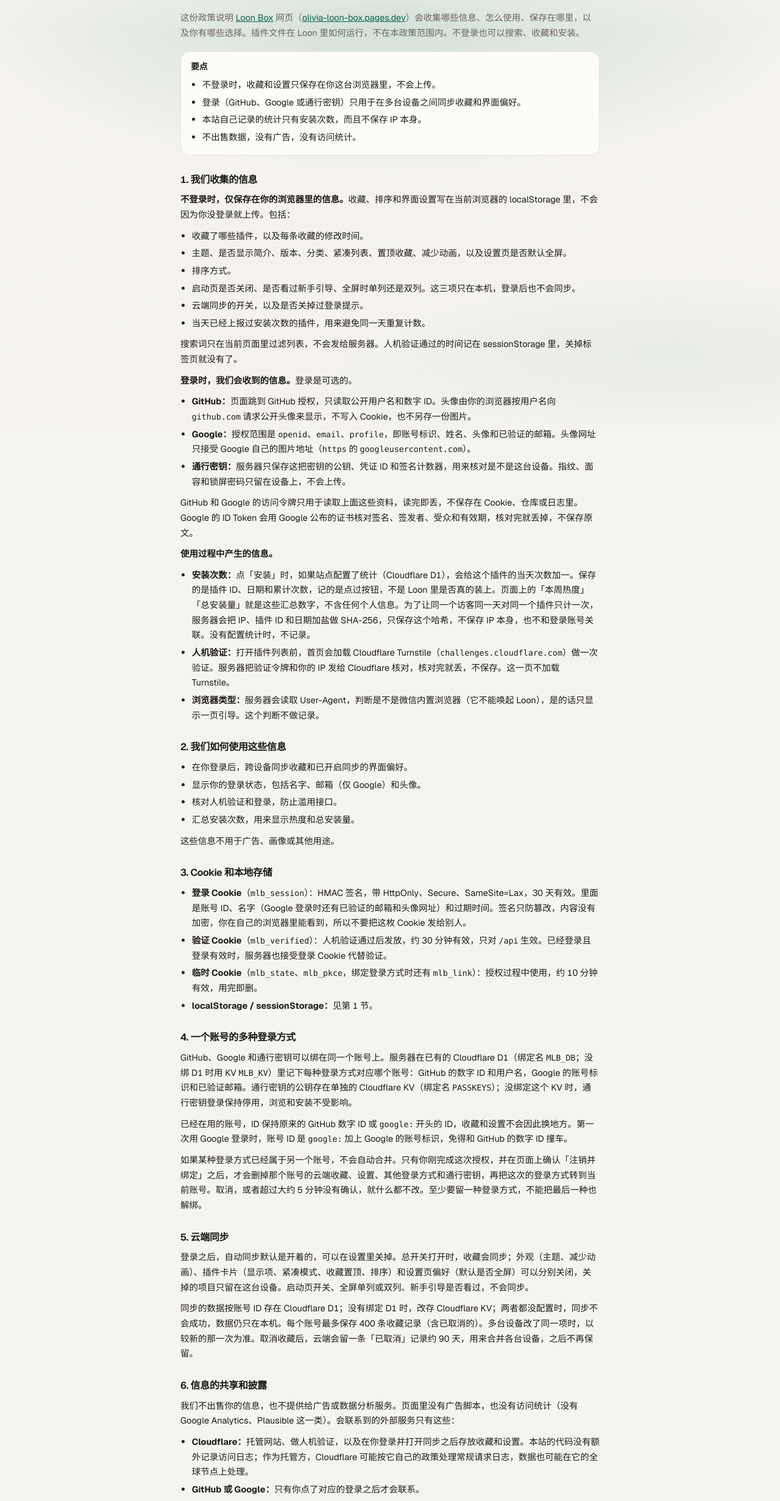
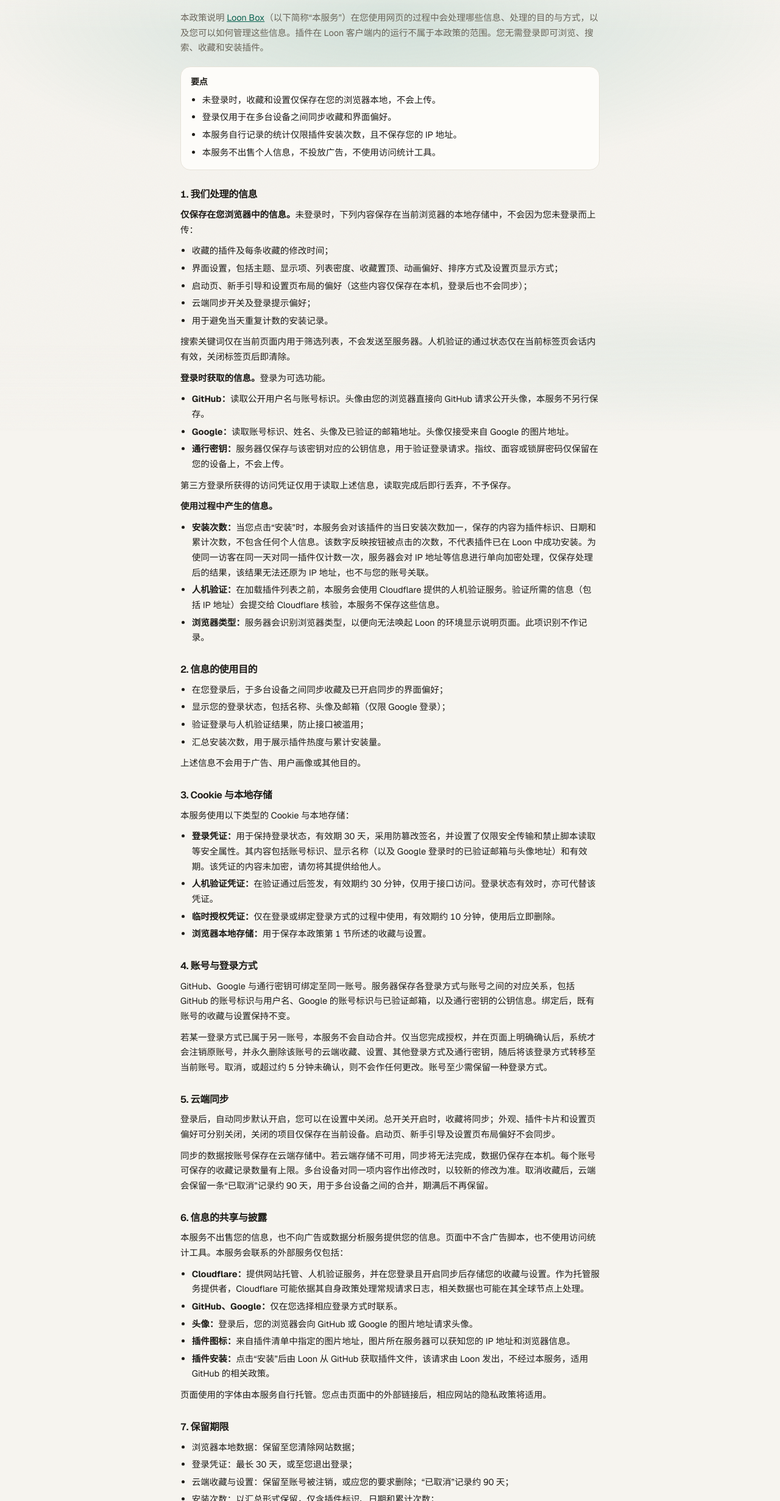
Before and after one commit to OliviaR13/MyLoon, a plain HTML site: page box/privacy.html in a window 1280 px wide. Shown: the part 94-2555 px from the top of the page at 61% size. Drawn offline with Linux system fonts and the light colour scheme.

Commit message:
Make privacy policy and terms more formal; remove implementation details

```diff
--- a/box/privacy.html
+++ b/box/privacy.html
@@ -40,112 +40,111 @@
     </header>
 
     <article class="doc">
-      <p class="lede">这份政策说明 <a href="./">Loon Box</a> 网页（<a href="https://olivia-loon-box.pages.dev/">olivia-loon-box.pages.dev</a>）会收集哪些信息、怎么使用、保存在哪里，以及你有哪些选择。插件文件在 Loon 里如何运行，不在本政策范围内。不登录也可以搜索、收藏和安装。</p>
+      <p class="lede">本政策说明 <a href="./">Loon Box</a>（以下简称“本服务”）在您使用网页的过程中会处理哪些信息、处理的目的与方式，以及您可以如何管理这些信息。插件在 Loon 客户端内的运行不属于本政策的范围。您无需登录即可浏览、搜索、收藏和安装插件。</p>
 
       <section class="sum" aria-label="要点">
         <h2>要点</h2>
         <ul>
-          <li>不登录时，收藏和设置只保存在你这台浏览器里，不会上传。</li>
-          <li>登录（GitHub、Google 或通行密钥）只用于在多台设备之间同步收藏和界面偏好。</li>
-          <li>本站自己记录的统计只有安装次数，而且不保存 IP 本身。</li>
-          <li>不出售数据，没有广告，没有访问统计。</li>
+          <li>未登录时，收藏和设置仅保存在您的浏览器本地，不会上传。</li>
+          <li>登录仅用于在多台设备之间同步收藏和界面偏好。</li>
+          <li>本服务自行记录的统计仅限插件安装次数，且不保存您的 IP 地址。</li>
+          <li>本服务不出售个人信息，不投放广告，不使用访问统计工具。</li>
         </ul>
       </section>
 
-      <h2>1. 我们收集的信息</h2>
-      <p><strong>不登录时，仅保存在你的浏览器里的信息。</strong>收藏、排序和界面设置写在当前浏览器的 localStorage 里，不会因为你没登录就上传。包括：</p>
+      <h2>1. 我们处理的信息</h2>
+      <p><strong>仅保存在您浏览器中的信息。</strong>未登录时，下列内容保存在当前浏览器的本地存储中，不会因为您未登录而上传：</p>
       <ul>
-        <li>收藏了哪些插件，以及每条收藏的修改时间。</li>
-        <li>主题、是否显示简介、版本、分类、紧凑列表、置顶收藏、减少动画，以及设置页是否默认全屏。</li>
-        <li>排序方式。</li>
-        <li>启动页是否关闭、是否看过新手引导、全屏时单列还是双列。这三项只在本机，登录后也不会同步。</li>
-        <li>云端同步的开关，以及是否关掉过登录提示。</li>
-        <li>当天已经上报过安装次数的插件，用来避免同一天重复计数。</li>
+        <li>收藏的插件及每条收藏的修改时间；</li>
+        <li>界面设置，包括主题、显示项、列表密度、收藏置顶、动画偏好、排序方式及设置页显示方式；</li>
+        <li>启动页、新手引导和设置页布局的偏好（这些内容仅保存在本机，登录后也不会同步）；</li>
+        <li>云端同步开关及登录提示偏好；</li>
+        <li>用于避免当天重复计数的安装记录。</li>
       </ul>
-      <p>搜索词只在当前页面里过滤列表，不会发给服务器。人机验证通过的时间记在 sessionStorage 里，关掉标签页就没有了。</p>
+      <p>搜索关键词仅在当前页面内用于筛选列表，不会发送至服务器。人机验证的通过状态仅在当前标签页会话内有效，关闭标签页后即清除。</p>
 
-      <p><strong>登录时，我们会收到的信息。</strong>登录是可选的。</p>
+      <p><strong>登录时获取的信息。</strong>登录为可选功能。</p>
       <ul>
-        <li><strong>GitHub：</strong>页面跳到 GitHub 授权，只读取公开用户名和数字 ID。头像由你的浏览器按用户名向 <code>github.com</code> 请求公开头像来显示，不写入 Cookie，也不另存一份图片。</li>
-        <li><strong>Google：</strong>授权范围是 <code>openid</code>、<code>email</code>、<code>profile</code>，即账号标识、姓名、头像和已验证的邮箱。头像网址只接受 Google 自己的图片地址（<code>https</code> 的 <code>googleusercontent.com</code>）。</li>
-        <li><strong>通行密钥：</strong>服务器只保存这把密钥的公钥、凭证 ID 和签名计数器，用来核对是不是这台设备。指纹、面容和锁屏密码只留在设备上，不会上传。</li>
+        <li><strong>GitHub：</strong>读取公开用户名与账号标识。头像由您的浏览器直接向 GitHub 请求公开头像，本服务不另行保存。</li>
+        <li><strong>Google：</strong>读取账号标识、姓名、头像及已验证的邮箱地址。头像仅接受来自 Google 的图片地址。</li>
+        <li><strong>通行密钥：</strong>服务器仅保存与该密钥对应的公钥信息，用于验证登录请求。指纹、面容或锁屏密码仅保留在您的设备上，不会上传。</li>
       </ul>
-      <p>GitHub 和 Google 的访问令牌只用于读取上面这些资料，读完即丢，不保存在 Cookie、仓库或日志里。Google 的 ID Token 会用 Google 公布的证书核对签名、签发者、受众和有效期，核对完就丢掉，不保存原文。</p>
+      <p>第三方登录所获得的访问凭证仅用于读取上述信息，读取完成后即行丢弃，不予保存。</p>
 
       <p><strong>使用过程中产生的信息。</strong></p>
       <ul>
-        <li><strong>安装次数：</strong>点「安装」时，如果站点配置了统计（Cloudflare D1），会给这个插件的当天次数加一。保存的是插件 ID、日期和累计次数，记的是点过按钮，不是 Loon 里是否真的装上。页面上的「本周热度」「总安装量」就是这些汇总数字，不含任何个人信息。为了让同一个访客同一天对同一个插件只计一次，服务器会把 IP、插件 ID 和日期加盐做 SHA-256，只保存这个哈希，不保存 IP 本身，也不和登录账号关联。没有配置统计时，不记录。</li>
-        <li><strong>人机验证：</strong>打开插件列表前，首页会加载 Cloudflare Turnstile（<code>challenges.cloudflare.com</code>）做一次验证。服务器把验证令牌和你的 IP 发给 Cloudflare 核对，核对完就丢，不保存。这一页不加载 Turnstile。</li>
-        <li><strong>浏览器类型：</strong>服务器会读取 User-Agent，判断是不是微信内置浏览器（它不能唤起 Loon），是的话只显示一页引导。这个判断不做记录。</li>
+        <li><strong>安装次数：</strong>当您点击“安装”时，本服务会对该插件的当日安装次数加一，保存的内容为插件标识、日期和累计次数，不包含任何个人信息。该数字反映按钮被点击的次数，不代表插件已在 Loon 中成功安装。为使同一访客在同一天对同一插件仅计数一次，服务器会对 IP 地址等信息进行单向加密处理，仅保存处理后的结果，该结果无法还原为 IP 地址，也不与您的账号关联。</li>
+        <li><strong>人机验证：</strong>在加载插件列表之前，本服务会使用 Cloudflare 提供的人机验证服务。验证所需的信息（包括 IP 地址）会提交给 Cloudflare 核验，本服务不保存这些信息。</li>
+        <li><strong>浏览器类型：</strong>服务器会识别浏览器类型，以便向无法唤起 Loon 的环境显示说明页面。此项识别不作记录。</li>
       </ul>
 
-      <h2>2. 我们如何使用这些信息</h2>
+      <h2>2. 信息的使用目的</h2>
       <ul>
-        <li>在你登录后，跨设备同步收藏和已开启同步的界面偏好。</li>
-        <li>显示你的登录状态，包括名字、邮箱（仅 Google）和头像。</li>
-        <li>核对人机验证和登录，防止滥用接口。</li>
-        <li>汇总安装次数，用来显示热度和总安装量。</li>
+        <li>在您登录后，于多台设备之间同步收藏及已开启同步的界面偏好；</li>
+        <li>显示您的登录状态，包括名称、头像及邮箱（仅限 Google 登录）；</li>
+        <li>验证登录与人机验证结果，防止接口被滥用；</li>
+        <li>汇总安装次数，用于展示插件热度与累计安装量。</li>
       </ul>
-      <p>这些信息不用于广告、画像或其他用途。</p>
+      <p>上述信息不会用于广告、用户画像或其他目的。</p>
 
-      <h2>3. Cookie 和本地存储</h2>
+      <h2>3. Cookie 与本地存储</h2>
+      <p>本服务使用以下类型的 Cookie 与本地存储：</p>
       <ul>
-        <li><strong>登录 Cookie</strong>（<code>mlb_session</code>）：HMAC 签名，带 HttpOnly、Secure、SameSite=Lax，30 天有效。里面是账号 ID、名字（Google 登录时还有已验证的邮箱和头像网址）和过期时间。签名只防篡改，内容没有加密，你在自己的浏览器里能看到，所以不要把这枚 Cookie 发给别人。</li>
-        <li><strong>验证 Cookie</strong>（<code>mlb_verified</code>）：人机验证通过后发放，约 30 分钟有效，只对 <code>/api</code> 生效。已经登录且登录有效时，服务器也接受登录 Cookie 代替验证。</li>
-        <li><strong>临时 Cookie</strong>（<code>mlb_state</code>、<code>mlb_pkce</code>，绑定登录方式时还有 <code>mlb_link</code>）：授权过程中使用，约 10 分钟有效，用完即删。</li>
-        <li><strong>localStorage / sessionStorage：</strong>见第 1 节。</li>
+        <li><strong>登录凭证：</strong>用于保持登录状态，有效期 30 天，采用防篡改签名，并设置了仅限安全传输和禁止脚本读取等安全属性。其内容包括账号标识、显示名称（以及 Google 登录时的已验证邮箱与头像地址）和有效期。该凭证的内容未加密，请勿将其提供给他人。</li>
+        <li><strong>人机验证凭证：</strong>在验证通过后签发，有效期约 30 分钟，仅用于接口访问。登录状态有效时，亦可代替该凭证。</li>
+        <li><strong>临时授权凭证：</strong>仅在登录或绑定登录方式的过程中使用，有效期约 10 分钟，使用后立即删除。</li>
+        <li><strong>浏览器本地存储：</strong>用于保存本政策第 1 节所述的收藏与设置。</li>
       </ul>
 
-      <h2>4. 一个账号的多种登录方式</h2>
-      <p>GitHub、Google 和通行密钥可以绑在同一个账号上。服务器在已有的 Cloudflare D1（绑定名 <code>MLB_DB</code>；没绑 D1 时用 KV <code>MLB_KV</code>）里记下每种登录方式对应哪个账号：GitHub 的数字 ID 和用户名，Google 的账号标识和已验证邮箱。通行密钥的公钥存在单独的 Cloudflare KV（绑定名 <code>PASSKEYS</code>）；没绑定这个 KV 时，通行密钥登录保持停用，浏览和安装不受影响。</p>
-      <p>已经在用的账号，ID 保持原来的 GitHub 数字 ID 或 <code>google:</code> 开头的 ID，收藏和设置不会因此换地方。第一次用 Google 登录时，账号 ID 是 <code>google:</code> 加上 Google 的账号标识，免得和 GitHub 的数字 ID 撞车。</p>
-      <p>如果某种登录方式已经属于另一个账号，不会自动合并。只有你刚完成这次授权，并在页面上确认「注销并绑定」之后，才会删掉那个账号的云端收藏、设置、其他登录方式和通行密钥，再把这次的登录方式转到当前账号。取消，或者超过大约 5 分钟没有确认，就什么都不改。至少要留一种登录方式，不能把最后一种也解绑。</p>
+      <h2>4. 账号与登录方式</h2>
+      <p>GitHub、Google 与通行密钥可绑定至同一账号。服务器保存各登录方式与账号之间的对应关系，包括 GitHub 的账号标识与用户名、Google 的账号标识与已验证邮箱，以及通行密钥的公钥信息。绑定后，既有账号的收藏与设置保持不变。</p>
+      <p>若某一登录方式已属于另一账号，本服务不会自动合并。仅当您完成授权，并在页面上明确确认后，系统才会注销原账号，并永久删除该账号的云端收藏、设置、其他登录方式及通行密钥，随后将该登录方式转移至当前账号。取消，或超过约 5 分钟未确认，则不会作任何更改。账号至少需保留一种登录方式。</p>
 
       <h2>5. 云端同步</h2>
-      <p>登录之后，自动同步默认是开着的，可以在设置里关掉。总开关打开时，收藏会同步；外观（主题、减少动画）、插件卡片（显示项、紧凑模式、收藏置顶、排序）和设置页偏好（默认是否全屏）可以分别关闭，关掉的项目只留在这台设备。启动页开关、全屏单列或双列、新手引导是否看过，不会同步。</p>
-      <p>同步的数据按账号 ID 存在 Cloudflare D1；没有绑定 D1 时，改存 Cloudflare KV；两者都没配置时，同步不会成功，数据仍只在本机。每个账号最多保存 400 条收藏记录（含已取消的）。多台设备改了同一项时，以较新的那一次为准。取消收藏后，云端会留一条「已取消」记录约 90 天，用来合并各台设备，之后不再保留。</p>
+      <p>登录后，自动同步默认开启，您可以在设置中关闭。总开关开启时，收藏将同步；外观、插件卡片和设置页偏好可分别关闭，关闭的项目仅保存在当前设备。启动页、新手引导及设置页布局偏好不会同步。</p>
+      <p>同步的数据按账号保存在云端存储中。若云端存储不可用，同步将无法完成，数据仍保存在本机。每个账号可保存的收藏记录数量有上限。多台设备对同一项内容作出修改时，以较新的修改为准。取消收藏后，云端会保留一条“已取消”记录约 90 天，用于多台设备之间的合并，期满后不再保留。</p>
 
-      <h2>6. 信息的共享和披露</h2>
-      <p>我们不出售你的信息，也不提供给广告或数据分析服务。页面里没有广告脚本，也没有访问统计（没有 Google Analytics、Plausible 这一类）。会联系到的外部服务只有这些：</p>
+      <h2>6. 信息的共享与披露</h2>
+      <p>本服务不出售您的信息，也不向广告或数据分析服务提供您的信息。页面中不含广告脚本，也不使用访问统计工具。本服务会联系的外部服务仅包括：</p>
       <ul>
-        <li><strong>Cloudflare：</strong>托管网站、做人机验证，以及在你登录并打开同步之后存放收藏和设置。本站的代码没有额外记录访问日志；作为托管方，Cloudflare 可能按它自己的政策处理常规请求日志，数据也可能在它的全球节点上处理。</li>
-        <li><strong>GitHub 或 Google：</strong>只有你点了对应的登录之后才会联系。</li>
-        <li><strong>头像：</strong>已经登录时，浏览器会向 <code>github.com</code> 或 Google 的图片地址请求头像。</li>
-        <li><strong>插件图标：</strong>来自插件清单里填写的图片链接，不是用来追踪访客的。图片所在的服务器能看到你的 IP 和浏览器信息。</li>
-        <li><strong>安装：</strong>点「安装」会唤起 Loon，由 Loon 去 <code>raw.githubusercontent.com</code> 取插件文件。这个请求由 Loon 发出，不经过本站，适用 GitHub 的政策。</li>
+        <li><strong>Cloudflare：</strong>提供网站托管、人机验证服务，并在您登录且开启同步后存储您的收藏与设置。作为托管服务提供者，Cloudflare 可能依据其自身政策处理常规请求日志，相关数据也可能在其全球节点上处理。</li>
+        <li><strong>GitHub、Google：</strong>仅在您选择相应登录方式时联系。</li>
+        <li><strong>头像：</strong>登录后，您的浏览器会向 GitHub 或 Google 的图片地址请求头像。</li>
+        <li><strong>插件图标：</strong>来自插件清单中指定的图片地址，图片所在服务器可以获知您的 IP 地址和浏览器信息。</li>
+        <li><strong>插件安装：</strong>点击“安装”后由 Loon 从 GitHub 获取插件文件，该请求由 Loon 发出，不经过本服务，适用 GitHub 的相关政策。</li>
       </ul>
-      <p>字体由本站自己托管，不向第三方字体服务请求。点页面里的外部链接之后，就由对方网站的政策管了。</p>
+      <p>页面使用的字体由本服务自行托管。您点击页面中的外部链接后，相应网站的隐私政策将适用。</p>
 
       <h2>7. 保留期限</h2>
       <ul>
-        <li><strong>浏览器里的数据：</strong>保留到你清除网站数据为止。</li>
-        <li><strong>登录 Cookie：</strong>最长 30 天，或到你退出登录。</li>
-        <li><strong>云端收藏和设置：</strong>保留到账号被注销，或你要求删除。「已取消」记录约 90 天。</li>
-        <li><strong>安装次数：</strong>只有插件 ID、日期和累计次数，作为汇总数据保留。</li>
-        <li><strong>去重哈希：</strong>过了当天的哈希会在之后的安装请求里陆续清理，不是实时删除，所以可能多留几天。</li>
+        <li>浏览器本地数据：保留至您清除网站数据；</li>
+        <li>登录凭证：最长 30 天，或至您退出登录；</li>
+        <li>云端收藏与设置：保留至账号被注销，或应您的要求删除；“已取消”记录约 90 天；</li>
+        <li>安装次数：以汇总形式保留，仅含插件标识、日期和累计次数；</li>
+        <li>用于当日去重的加密结果：过期后会在后续请求中陆续清理，实际保留时间可能略长于一天。</li>
       </ul>
 
-      <h2>8. 你的选择</h2>
+      <h2>8. 您的选择</h2>
       <ul>
-        <li><strong>退出登录：</strong>设置 → 账号 → 退出登录。这会删掉登录 Cookie，这台浏览器里的收藏和设置还在。</li>
-        <li><strong>关闭同步：</strong>在设置 → 云端同步里关掉总开关，或只关掉某一项。</li>
-        <li><strong>管理登录方式：</strong>在设置 → 账号管理里绑定或解绑 GitHub、Google，添加或移除通行密钥。</li>
-        <li><strong>恢复默认设置：</strong>把外观和显示项恢复默认。开着同步时，这些设置会按同步规则写回云端，收藏不会被清掉。</li>
-        <li><strong>清掉本机数据：</strong>在浏览器里清除 <a href="https://olivia-loon-box.pages.dev/">olivia-loon-box.pages.dev</a> 的网站数据，localStorage 和 Cookie 会一起去掉。</li>
-        <li><strong>删除云端数据：</strong>站内没有单独的删除按钮，退出登录也不会删掉已经同步的内容。需要删除的话，请开一个 <a href="https://github.com/OliviaR13/MyLoon/issues">GitHub issue</a>，写明是 GitHub 还是 Google 账号即可。issue 是公开的，请不要贴邮箱以外的敏感信息。</li>
+        <li><strong>退出登录：</strong>在“设置 → 账号”中退出。登录凭证将被删除，本机的收藏与设置仍然保留。</li>
+        <li><strong>关闭同步：</strong>在“设置 → 云端同步”中关闭总开关或单项开关。</li>
+        <li><strong>管理登录方式：</strong>在“设置 → 账号管理”中绑定或解绑 GitHub、Google，添加或移除通行密钥。</li>
+        <li><strong>恢复默认设置：</strong>将外观与显示项恢复为默认值。已开启同步时，该设置会按同步规则写入云端，收藏不受影响。</li>
+        <li><strong>清除本机数据：</strong>在浏览器中清除本站的网站数据，即可删除本机保存的全部内容。</li>
+        <li><strong>删除云端数据：</strong>目前站内未提供单独的删除入口，退出登录也不会删除已同步的内容。如需删除，请通过 <a href="https://github.com/OliviaR13/MyLoon/issues">GitHub Issues</a> 提出请求，并说明所用登录方式。Issues 为公开页面，请勿在其中提供邮箱以外的敏感信息。</li>
       </ul>
 
       <h2>9. 信息安全</h2>
-      <p>登录 Cookie 带 HttpOnly、Secure 和 SameSite 属性，并用服务器密钥签名防篡改。访问令牌、ID Token 和生物特征不会被保存。会改动数据的请求会校验来源是否为本站。不过没有任何网站能保证绝对安全，请自己保管好所用账号和登录 Cookie。</p>
+      <p>本服务对登录凭证采取防篡改签名及安全传输等保护措施，不保存第三方登录的访问凭证和生物特征信息，并对修改数据的请求校验来源。但任何网络服务均无法保证绝对安全，请妥善保管您的账号和登录凭证。</p>
 
-      <h2>10. 儿童</h2>
-      <p>本站不是专门面向儿童的服务，也不会有意收集儿童的个人信息。</p>
+      <h2>10. 未成年人</h2>
+      <p>本服务并非专门面向儿童，也不会有意收集儿童的个人信息。</p>
 
-      <h2>11. 政策变更</h2>
-      <p>这份政策会随功能一起更新。有改动时，页头和文末的「最后更新」日期会跟着变。继续使用本网站，就表示你接受更新后的内容。</p>
+      <h2>11. 政策的变更</h2>
+      <p>本政策可能随功能调整而更新。更新后，页首与文末的“最后更新”日期将随之变更。您在更新后继续使用本服务，即表示接受更新后的政策。</p>
 
-      <h2>12. 联系</h2>
-      <p>问题或删除请求：<a href="https://github.com/OliviaR13/MyLoon/issues">github.com/OliviaR13/MyLoon/issues</a>。使用上的约定见 <a href="./terms.html">使用条款</a>。</p>
+      <h2>12. 联系我们</h2>
+      <p>如有疑问或需提出删除请求，请通过 <a href="https://github.com/OliviaR13/MyLoon/issues">GitHub Issues</a> 与我们联系。使用规则请参阅 <a href="./terms.html">使用条款</a>。</p>
       <p>最后更新：2026-11-19。</p>
     </article>
 
```
Also changed, not shown: box/index.html (+1 -1 lines), box/terms.html (+31 -31 lines).
